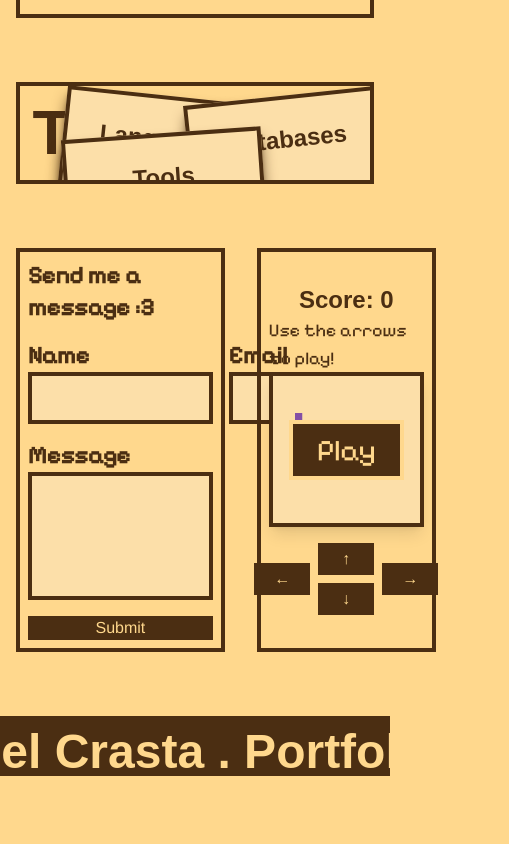
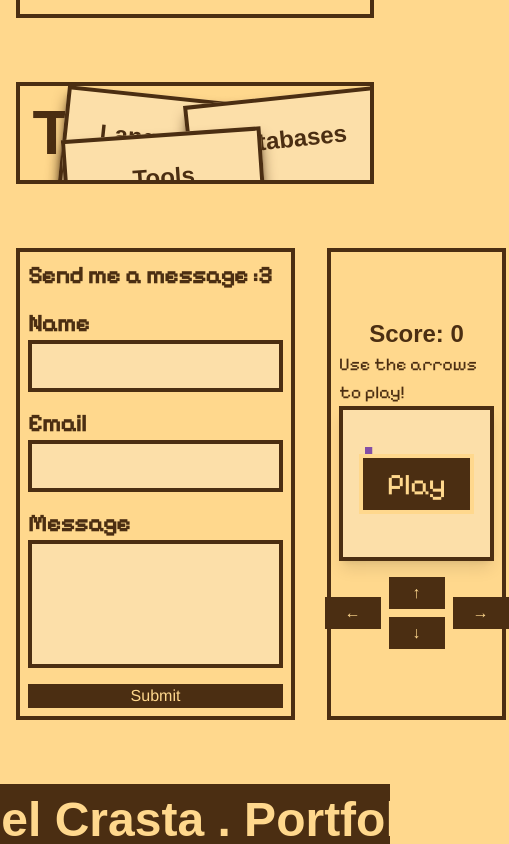
Before and after one commit to JoelVCrasta/portfolio, a Next.js app: page / in a window 390 px wide. Shown: the part 1418-2262 px from the top of the page, 509 px wide, since content can reach past the window. Before the commit the page ends 2194 px from the top, so only its background shows below. Built offline with nearby package versions, Linux system fonts and the light colour scheme; a web font is replaced by a local one.

Commit message:
minor css updates

```diff
--- a/components/Message.tsx
+++ b/components/Message.tsx
@@ -1,6 +1,6 @@
 const Message = () => {
   return (
-    <section className="border-4 p-2 md:p-5 w-7/12">
+    <section className="border-4 p-2 md:p-5 lg:w-7/12">
       <h2 className="font-pixelify text-2xl md:text-5xl lg:text-7xl font-bold mb-4">
         Send me a message :3
       </h2>
@@ -10,8 +10,8 @@ const Message = () => {
         method="POST"
         className="flex flex-col gap-4"
       >
-        <div className="flex gap-4">
-          <div className="flex flex-col w-full">
+        <div className="flex gap-4 flex-wrap">
+          <div className="flex flex-col flex-1 min-w-[240px]">
             <label
               htmlFor="name"
               className="font-pixelify font-bold text-2xl lg:text-3xl"
@@ -27,7 +27,7 @@ const Message = () => {
             />
           </div>
 
-          <div className="flex flex-col w-full">
+          <div className="flex flex-col flex-1 min-w-[240px]">
             <label
               htmlFor="email"
               className="font-pixelify font-bold text-2xl lg:text-3xl"
```
